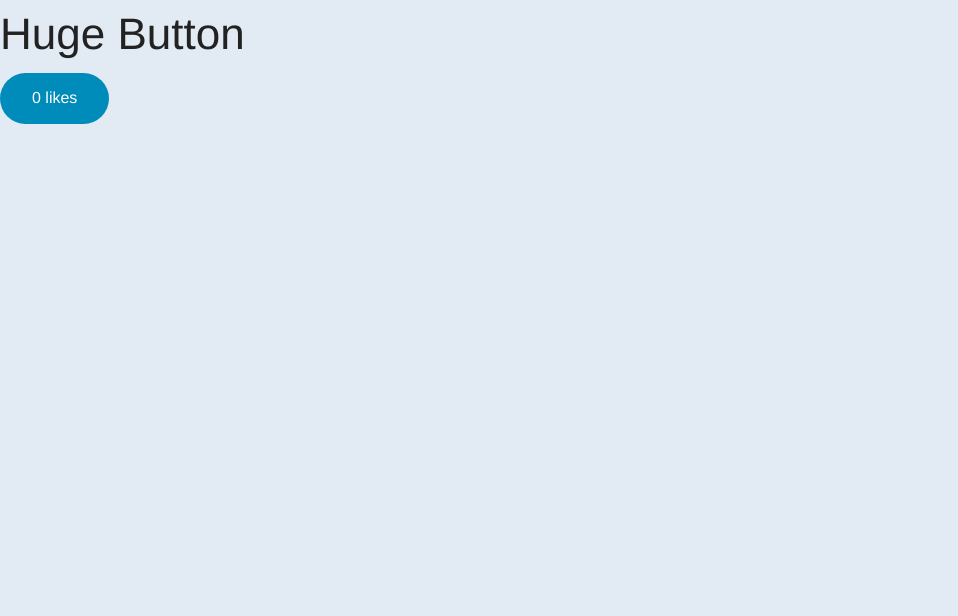
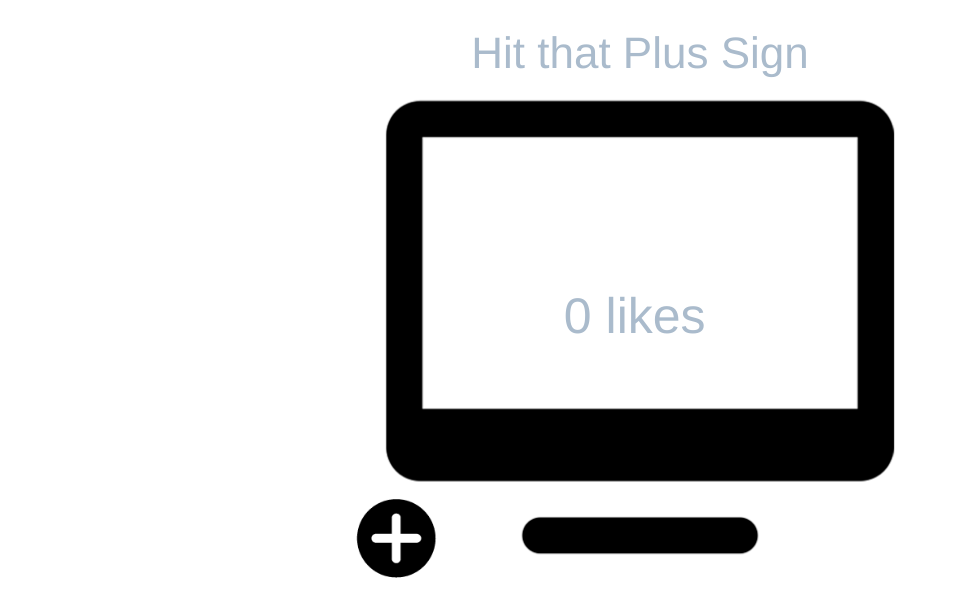
Before and after one commit to hyonakim/LikeButton, a website with bundled scripts: page app/index.html in a window 1280 px wide. Shown: the whole page, without its empty margins (0-958 px from the left). Built offline with nearby package versions, Linux system fonts and the light colour scheme; some packages are replaced by stand-ins of ours.

Commit message:
Finished the like button

```diff
--- a/app/index.html
+++ b/app/index.html
@@ -6,9 +6,12 @@
   <link rel="stylesheet" type="text/css" href="css/main.css">
 </head>
 <body>
-  <div ng-controller="MyLikeButton">
-    <h1>Huge Button</h1>
-    <button ng-click="likeMe()" class="button round">{{count}} {{manyLikes}}</button>
+
+  <div ng-controller="MyLikeButton" class="controller">
+    <h1>Hit that Plus Sign</h1>
+    <img src="images/plus.png" ng-click="likeMe()" class="plus"/>
+	<img src="images/desktop.png" class="desktop"/>
+    <h2 class="likes">{{count}} {{manyLikes}}</h2>
   </div>
 
   <script src="js/main.js"></script>
--- a/sass/main.scss
+++ b/sass/main.scss
@@ -1,9 +1,43 @@
 // Put any @imports here
 // See Readme for a list of supported ones
 @import 'Foundation';
+@import 'bourbon';
+@import 'neat';
 
 body {
-  background: #e2ebf3;
+  background: #fff;
+  @include outer-container;
 
+  .controller {
+    margin-top: 2%;
+
+    h1 {
+      text-align: center;
+      margin-bottom: 0;
+      color: #abc;
+    }
+
+    .desktop {
+      @include span-columns(6);
+      @include shift(3);
+    }
+
+    .plus {
+      width: 15%;
+      position: absolute;
+      top: 58%;
+      left: 20%;
+      cursor: pointer;
+    }
+
+    .likes {
+      position: absolute;
+      left: 43%;
+      top: 32%;
+      font-size: 50px;
+      color: #abc;
+
+    }
+  }
 
 }
```
Also changed, not shown: app/css/main.css, app/images/desktop.png (added), app/images/plus.png (added), 1 other file.
